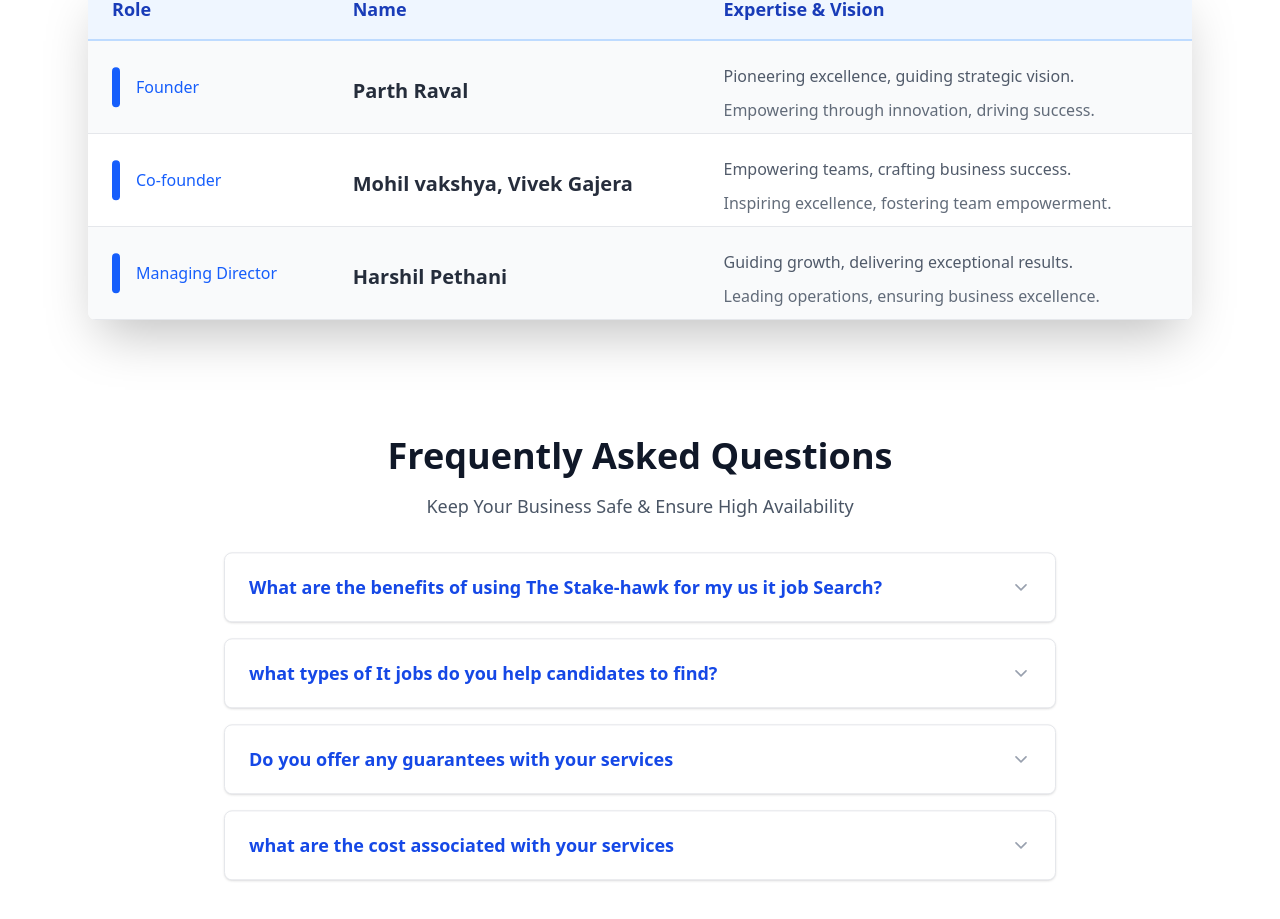
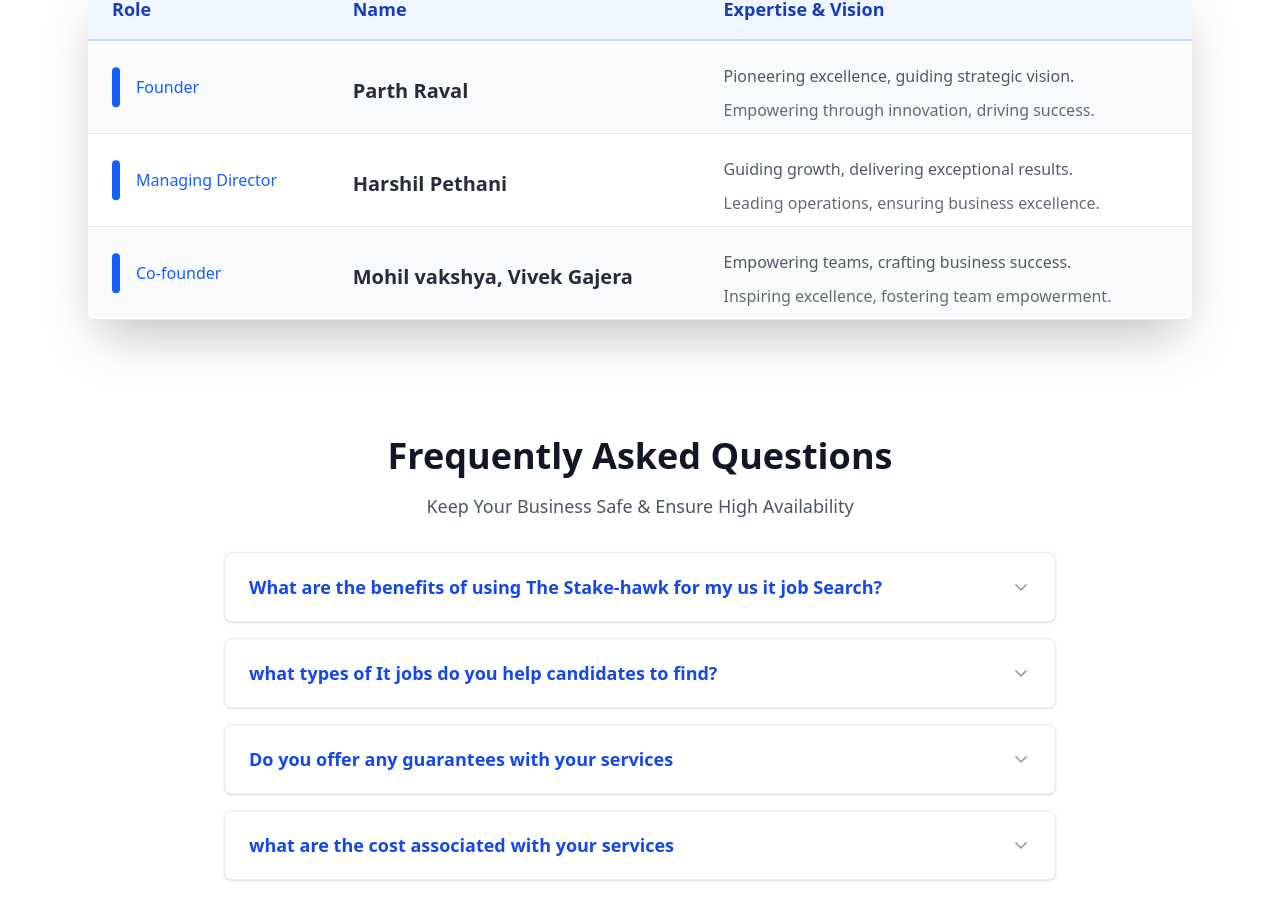
Before and after one commit to Mukul120/The-BlueOrbit, a React (Vite) app in the folder Frontend/: page / in a window 1280 px wide. Shown: the part 5412-6331 px from the top of the page. Built offline with nearby package versions, Linux system fonts and the light colour scheme.

Commit message:
basic chnges

```diff
--- a/Frontend/src/pages/AboutUs.jsx
+++ b/Frontend/src/pages/AboutUs.jsx
@@ -94,11 +94,16 @@ const members = [
     name: "Parth Raval",
     role: "Founder"
   },
-  // {
-  //   img: "./mn.jpeg",
-  //   name: "Parth Raval",
-  //   role: "Founder"
-  // },
+  {
+    img: "./mn.jpeg",
+    name: "Harshil pethani",
+    role: "Managing Director"
+  },
+  {
+    img: "./mn.jpeg",
+    name: "Mohil vakshya, Vivek Gajera",
+    role: "co-Founder"
+  },
 ]
 
 
--- a/Frontend/src/pages/Home.jsx
+++ b/Frontend/src/pages/Home.jsx
@@ -178,17 +178,19 @@ const Home = () => {
     },
     {
       id: 2,
-      role: "Co-founder",
-      name: "Mohil vakshya, Vivek Gajera",
-      description1: "Empowering teams, crafting business success.",
-      description2: "Inspiring excellence, fostering team empowerment."
-    },
-    {
-      id: 3,
+
+
       role: "Managing Director",
       name: "Harshil Pethani",
       description1: "Guiding growth, delivering exceptional results.",
       description2: "Leading operations, ensuring business excellence."
+    },
+    {
+      id: 3,
+      role: "Co-founder",
+      name: "Mohil vakshya, Vivek Gajera",
+      description1: "Empowering teams, crafting business success.",
+      description2: "Inspiring excellence, fostering team empowerment.",
     }
   ];
 
```
